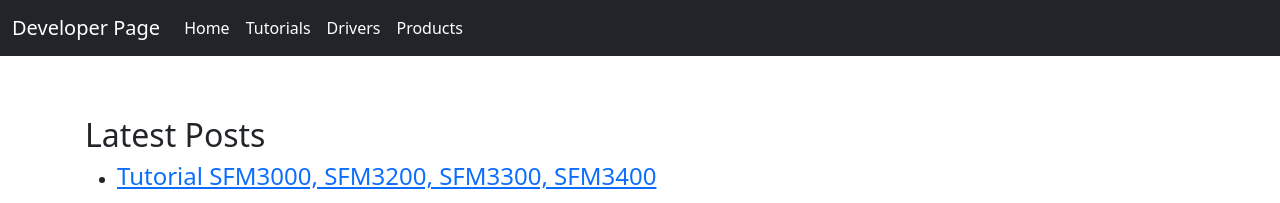
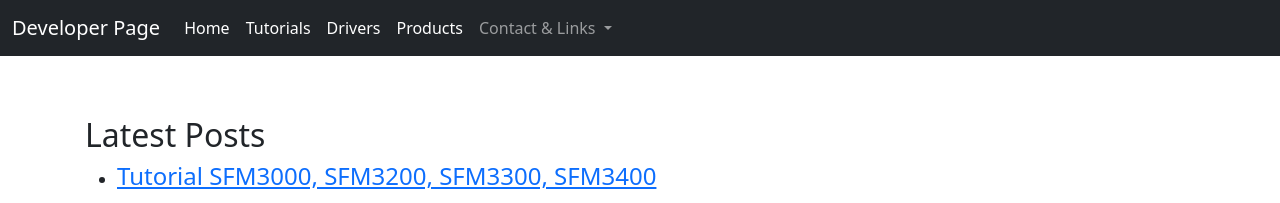
Before and after one commit to winkj/tutorials, a Jekyll site: the page built from index.html, in a window 1280 px wide. Shown: the top 203 px of the page. Built offline with Jekyll 4.4.1, drawn with Linux system fonts in a browser that asks for light colours; nearby versions of some CDN libraries.

Commit message:
add navigation dropdown with some helpful links

```diff
--- a/_includes/navigation.html
+++ b/_includes/navigation.html
@@ -19,6 +19,19 @@
             <a class="nav-link active" href={{"/products.html" | prepend: site.baseurl}}>Products</a>
           </li>
 
+          <li class="nav-item dropdown">
+            <a class="nav-link dropdown-toggle" href="#" id="navbarDropdown" role="button" data-toggle="dropdown" aria-haspopup="true" aria-expanded="false">
+              Contact & Links
+            </a>
+            <div class="dropdown-menu" aria-labelledby="navbarDropdown">
+              <a class="dropdown-item" href="https://www.sensirion.com/en/about-us/contact/">Contact Support</a>
+              <a class="dropdown-item" href="https://www.sensirion.com">Sensirion Main Website</a>
+              <div class="dropdown-divider"></div>
+              <a class="dropdown-item" href="https://github.com/sensirion">Sensirion on Github</a>
+              <a class="dropdown-item" href="https://www.snapeda.com/search/?q=sensirion&SEARCH=Search&sort=&resistance=&tolerance=&search-type=parts&manufacturer=Sensirion">Sensirion on SnapEDA</a>
+            </div>
+          </li>
       </div>
     </div>
+  </div>
   </nav>
--- a/_layouts/default.html
+++ b/_layouts/default.html
@@ -25,6 +25,9 @@
 
     {% include footer.html %}
 
+    <script src="https://cdnjs.cloudflare.com/ajax/libs/popper.js/1.11.0/umd/popper.min.js" integrity="sha384-b/U6ypiBEHpOf/4+1nzFpr53nxSS+GLCkfwBdFNTxtclqqenISfwAzpKaMNFNmj4" crossorigin="anonymous"></script>
+    <script src="https://code.jquery.com/jquery-3.3.1.slim.min.js" integrity="sha384-q8i/X+965DzO0rT7abK41JStQIAqVgRVzpbzo5smXKp4YfRvH+8abtTE1Pi6jizo" crossorigin="anonymous"></script> <script src="https://cdnjs.cloudflare.com/ajax/libs/popper.js/1.14.7/umd/popper.min.js" integrity="sha384-UO2eT0CpHqdSJQ6hJty5KVphtPhzWj9WO1clHTMGa3JDZwrnQq4sF86dIHNDz0W1" crossorigin="anonymous"></script> <script src="https://stackpath.bootstrapcdn.com/bootstrap/4.3.1/js/bootstrap.min.js" integrity="sha384-JjSmVgyd0p3pXB1rRibZUAYoIIy6OrQ6VrjIEaFf/nJGzIxFDsf4x0xIM+B07jRM" crossorigin="anonymous"></script>
+
     <script src="https://cdn.jsdelivr.net/npm/bootstrap@5.0.0-beta3/dist/js/bootstrap.bundle.min.js" integrity="sha384-JEW9xMcG8R+pH31jmWH6WWP0WintQrMb4s7ZOdauHnUtxwoG2vI5DkLtS3qm9Ekf" crossorigin="anonymous"></script>
  </body>
 </html>
```
